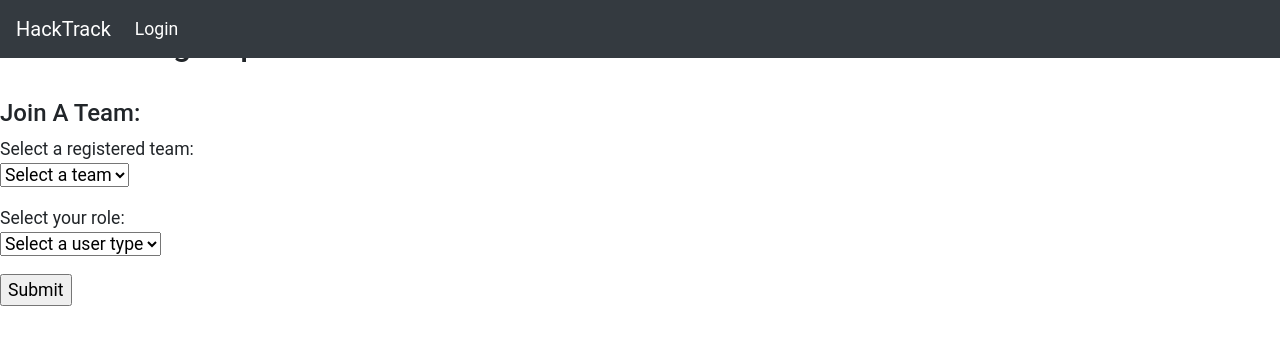
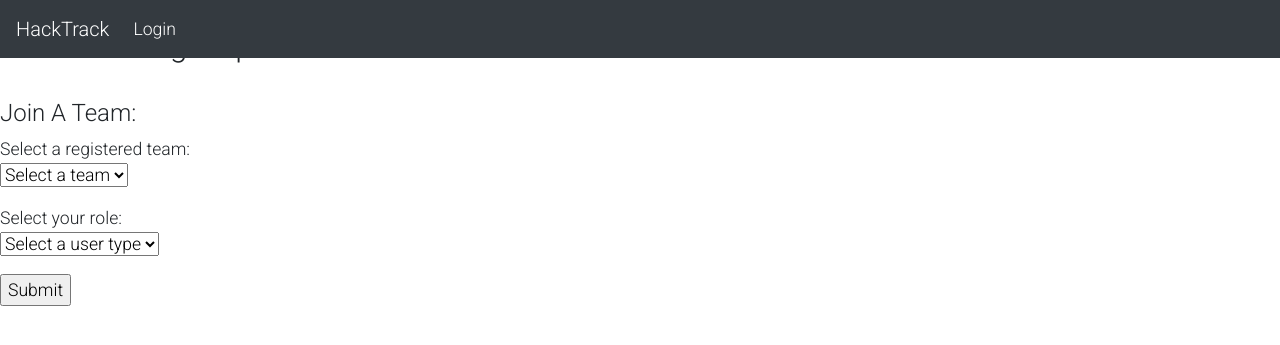
Before and after one commit to kellibudd/HackTrack, a Flask app: page /join-team in a window 1280 px wide. Shown: the top 345 px of the page. Run offline with Flask 2, Linux system fonts and the light colour scheme; data that the repository does not hold is empty; some libraries are stand-ins or nearby versions.

Commit message:
Add roboto font link

```diff
--- a/templates/base.html
+++ b/templates/base.html
@@ -8,6 +8,7 @@
   <script src="https://maxcdn.bootstrapcdn.com/bootstrap/4.0.0/js/bootstrap.bundle.js"></script>
   <link rel="stylesheet" href="https://maxcdn.bootstrapcdn.com/bootstrap/4.0.0/css/bootstrap.min.css">
   <link rel="stylesheet" href="/static/css/style.css">
+  <link href="https://fonts.googleapis.com/css2?family=Roboto:wght@300&display=swap" rel="stylesheet">
 
 
   <title>
```
